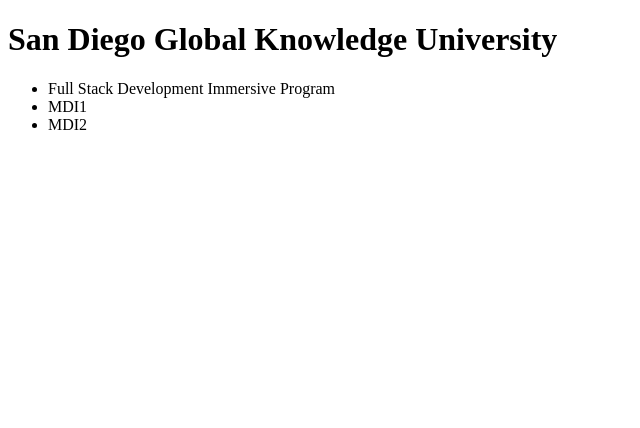
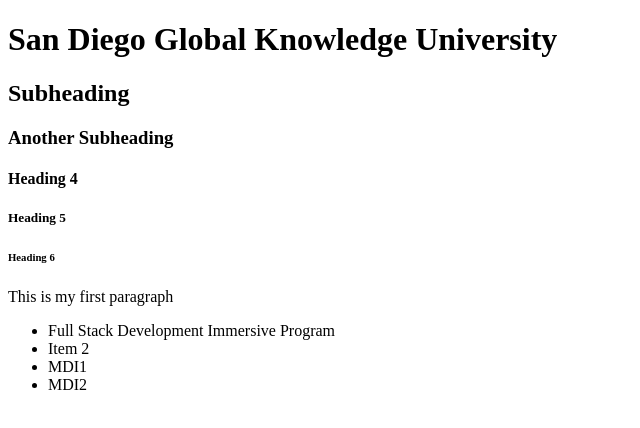
Before and after one commit to leoMirandaa/101-my-blog-74, a plain HTML site: page myBlog/index.html in a window 1280 px wide. Shown: the whole page, without its empty margins (0-640 px from the left). Drawn offline with Linux system fonts and the light colour scheme.

Commit message:
Add files via upload

```diff
--- a/myBlog/index.html
+++ b/myBlog/index.html
@@ -7,9 +7,17 @@
 </head>
 <body>
   <h1>San Diego Global Knowledge University</h1>
+  <h2>Subheading</h2>
+  <h3>Another Subheading</h3>
+  <h4>Heading 4</h4>
+  <h5>Heading 5</h5>
+  <h6>Heading 6</h6>
+
+  <p>This is my first paragraph</p>
 
   <ul>
     <li>Full Stack Development Immersive Program</li>
+    <li>Item 2</li>
     <li>MDI1</li>
     <li>MDI2</li>
   </ul>
```
